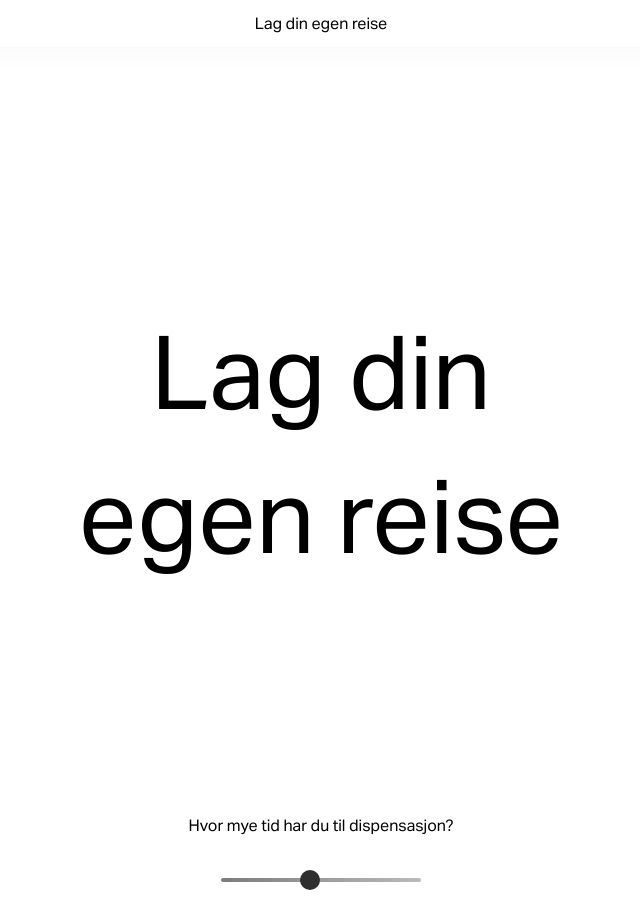
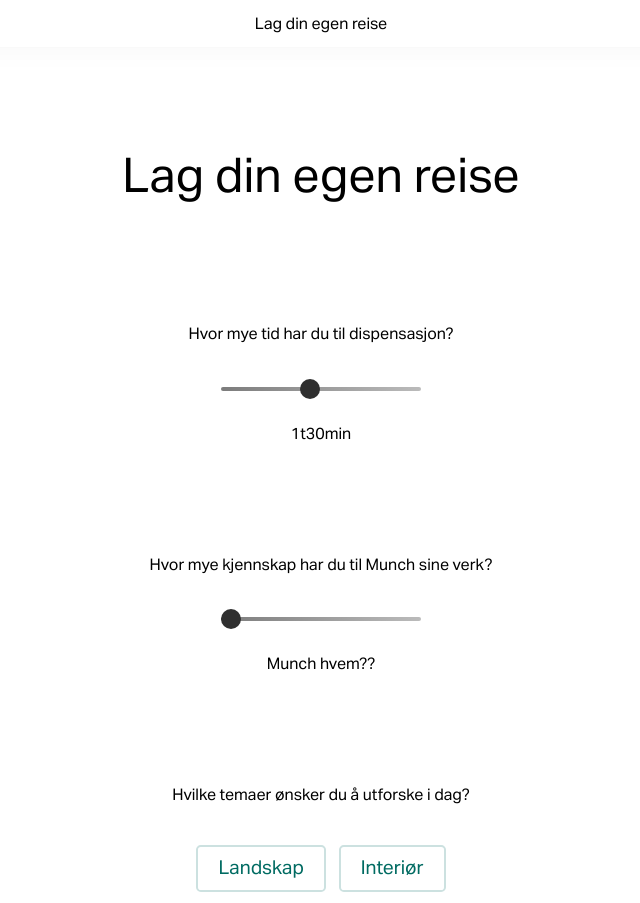
Before and after one commit to Fargekritt/SmidigEksamen, a React (Create React App) app in the folder frontend/: page /create in a window 1280 px wide. Shown: the top 903 px of the page, without its empty margins (319-959 px from the left). Built offline with nearby package versions, Linux system fonts and the light colour scheme; a web font is replaced by a local one.

Commit message:
Adjusted contrasts and sizing

```diff
--- a/frontend/src/assets/styles/global-variables.scss
+++ b/frontend/src/assets/styles/global-variables.scss
@@ -111,9 +111,7 @@ $color_munch_pink: #dfa699;
 $color_munch_navy: #112234;
 $color_munch_gold: #988359;
 
-$color_primary: #009689;
-$color_secondary: #a8d3cf;
-$color_tertiary: #000;
+$color_primary: #006b62;
 $color_background: #ffffff;
 $color_border: #dddddd;
 $color_success: #27ae60;
--- a/frontend/src/components/pages/journeyBuilder/journey-builder-page.scss
+++ b/frontend/src/components/pages/journeyBuilder/journey-builder-page.scss
@@ -8,7 +8,7 @@
 form {
   h2 {
     margin-top: 3em;
-    font-size: 8vw;
+    font-size: min(8vw, 3em);
   }
   text-align: center;
   position: relative;
@@ -32,16 +32,10 @@ form {
 
 @keyframes form-fly-up {
   0% {
-    // top: 20%;
-    // padding-top: 15em;
-    // margin-top: 30em;
     opacity: 0;
     transform: translateY(10%);
   }
   100% {
-    // top: 0;
-    // padding-top: 0em;
-    // margin-top: 10em;
     opacity: 1;
     transform: translateY(0%);
   }
@@ -100,7 +94,6 @@ input[type="range"]::-webkit-slider-thumb {
 
 .button {
   display: inline-block;
-  // border-radius: 0.1em;
   border: none;
   cursor: pointer;
   transition: all 0.1s ease-out;
@@ -118,6 +111,7 @@ input[type="range"]::-webkit-slider-thumb {
     &:active {
       background-color: mix($color_primary, #000, 60%);
       transform: skew(-10deg);
+      color: $color_munch_red;
     }
 
     &:disabled {
@@ -236,58 +230,11 @@ input[type="checkbox"]:not(:checked) {
   padding-bottom: 2em;
 }
 
-/**/
-
-// .dialogPolyfill {
-//   position: fixed;
-//   z-index: 999;
-//   top: 0;
-//   left: 0;
-//   width: 100%;
-//   height: 100%;
-//   display: flex;
-//   align-items: center;
-//   justify-content: center;
-//   background-color: rgba(0, 0, 0, 0.5);
-//   // background-color: rgba(0, 100, 100, 0.5);
-//   border: 1px solid red;
-// }
-
-// .modal {
-//   // border: 1px solid red;
-// }
-
-// .modal-content {
-//   background-color: #eee;
-//   padding: 20px;
-//   max-width: 400px;
-//   text-align: center;
-// }
-
-// .close {
-//   color: #aaa;
-//   position: absolute;
-//   top: 10px;
-//   right: 10px;
-//   font-size: 28px;
-//   font-weight: bold;
-//   cursor: pointer;
-// }
-
-// .close:hover,
-// .close:focus {
-//   color: #000;
-//   text-decoration: none;
-//   cursor: pointer;
-// }
-
 dialog::backdrop {
-  /* native */
-  background-color: green;
+  background-color: rgba(0, 0, 0, 0.5);
 }
 dialog + .backdrop {
-  /* polyfill */
-  background-color: green;
+  background-color: rgba(0, 0, 0, 0.5);
 }
 
 .modal {
@@ -317,7 +264,6 @@ dialog + .backdrop {
   }
   .bottom-text {
     margin-top: 2em;
-    // border: 1px solid red;
     font-size: 0.9em;
   }
 }
--- a/frontend/src/components/pages/painting/painting-page.scss
+++ b/frontend/src/components/pages/painting/painting-page.scss
@@ -71,6 +71,7 @@
     border: none;
     object-fit: cover;
     border-radius: 3em;
+    background-color: $color_white;
 
     & > img {
       width: 100%;
@@ -118,9 +119,8 @@
 
   & section {
     margin: 1em 0.4em;
-    background-color: #00000043;
-    // background-color: #ffffffe3;
-    padding: 1em;
+    background-color: #00000076;
+    padding: 1.5em 1em;
     border-radius: 0.2em;
     backdrop-filter: blur(200px);
     & * {
@@ -189,7 +189,6 @@
   background-size: contain;
 
   &.image {
-    background-image: url("https://source.unsplash.com/random");
     background-position: 20% 20%;
     background-size: cover;
 
```
